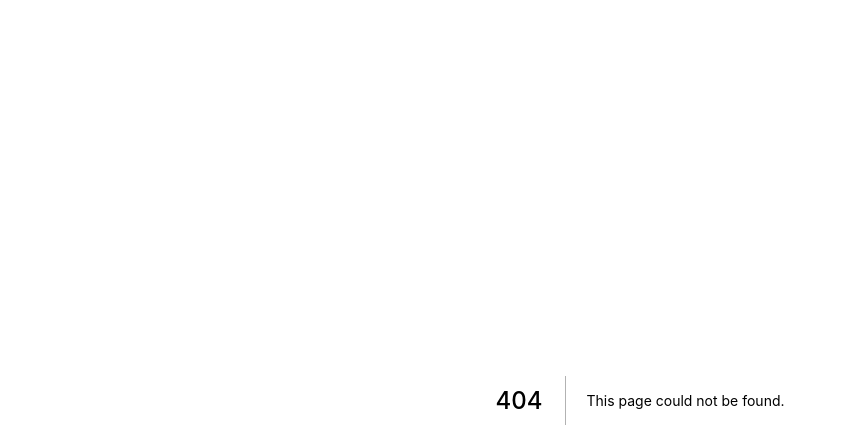
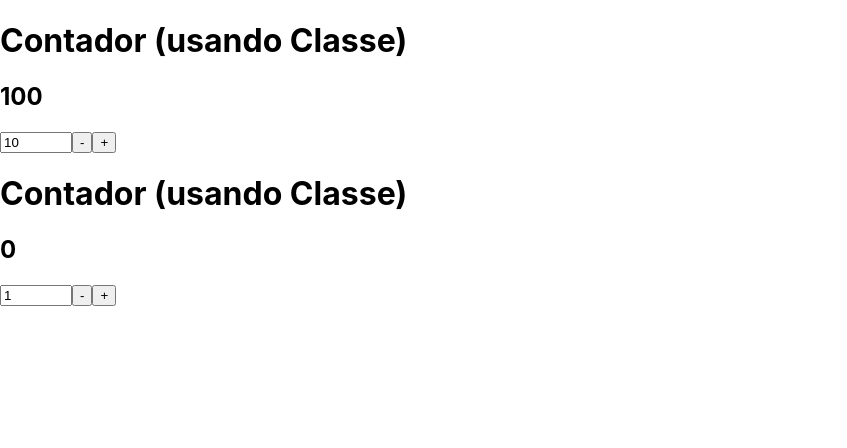
Before and after one commit to lucasrmagalhaes/react_next-cod3r, a Next.js app in the folder exercicios/: page /classe/contador in a window 1280 px wide. Before the commit this address had no page. Shown: the top 448 px of the page, without its empty margins (0-847 px from the left). Built offline with nearby package versions, Linux system fonts and the light colour scheme.

Commit message:
Componente Baseado em Classe

```diff
--- /dev/null
+++ b/exercicios/components/Contador.jsx
@@ -0,0 +1,60 @@
+import { Component } from "react";
+
+export default class Contador extends Component {
+    state = {
+        numero: this.props.valorInicial ?? 0,
+        passo: this.props.passo ?? 1,
+    }
+
+    /*
+    constructor(props) {
+        super(props)
+
+        this.inc = this.inc.bind(this)
+    }
+    */
+
+    inc = () => {
+        this.setState({
+            numero: this.state.numero + this.state.passo
+
+        })
+    }
+
+    dec = () => {
+        this.setState({
+            numero: this.state.numero - this.state.passo
+        })
+    }
+
+    alterarPasso = (ev) => {
+        this.setState({ passo: +ev.target.value })
+    }
+
+    renderForm() {
+        return (
+            <>
+                <input
+                    type="number"
+                    min={1}
+                    max={1000}
+                    value={this.state.passo}
+                    onChange={this.alterarPasso}
+                />
+                <button onClick={this.dec}>-</button>
+                <button onClick={this.inc}>+</button>
+            </>
+        )
+    }
+
+    render() {
+        return (
+            <div>
+                <h1>Contador (usando Classe)</h1>
+                {/* <h2>{this.props.valorInicial}</h2> */}
+                <h2>{this.state.numero}</h2>
+                {this.renderForm()}
+            </div>
+        )
+    }
+}
--- /dev/null
+++ b/exercicios/pages/classe/contador.jsx
@@ -0,0 +1,13 @@
+import { Component } from "react";
+import Contador from "../../components/Contador";
+
+export default class ContadorPage extends Component {
+    render() {
+        return (
+            <>
+                <Contador valorInicial={100} passo={10} />
+                <Contador />
+            </>
+        )
+    }
+}
```
